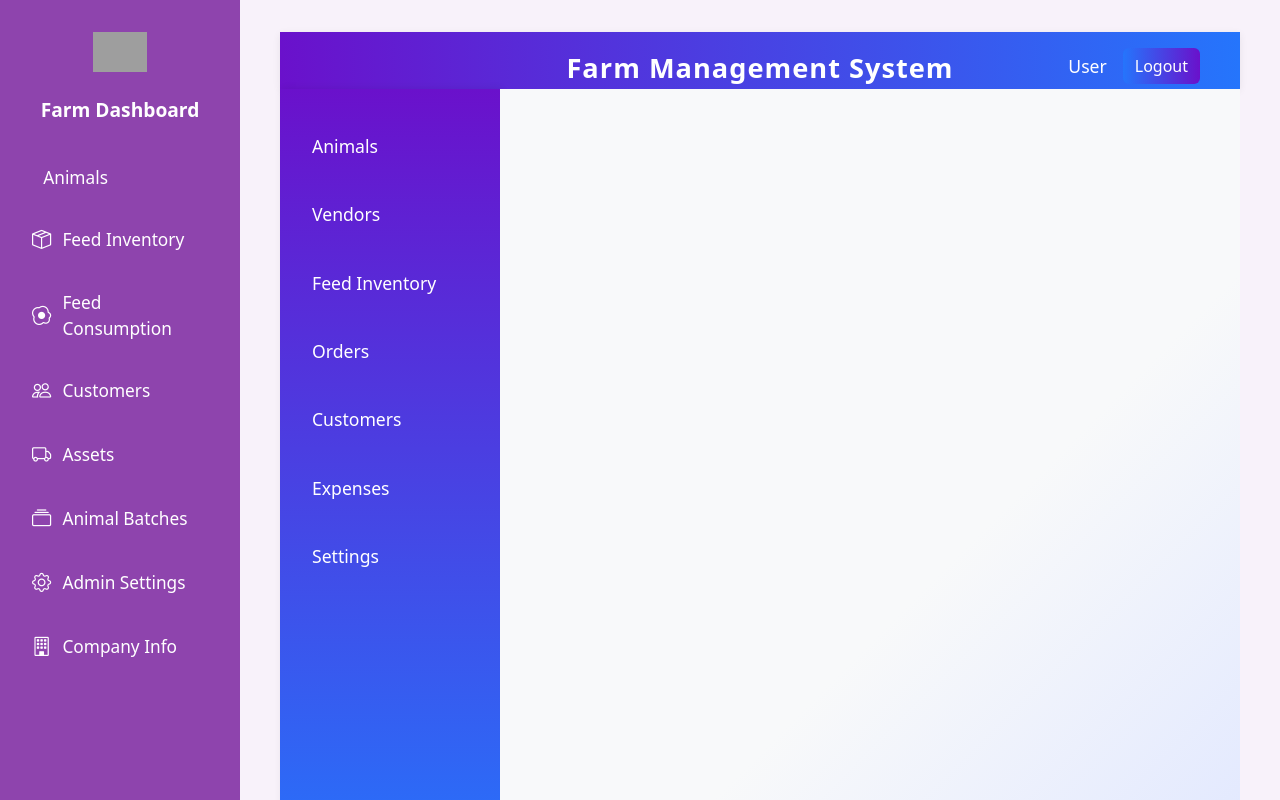
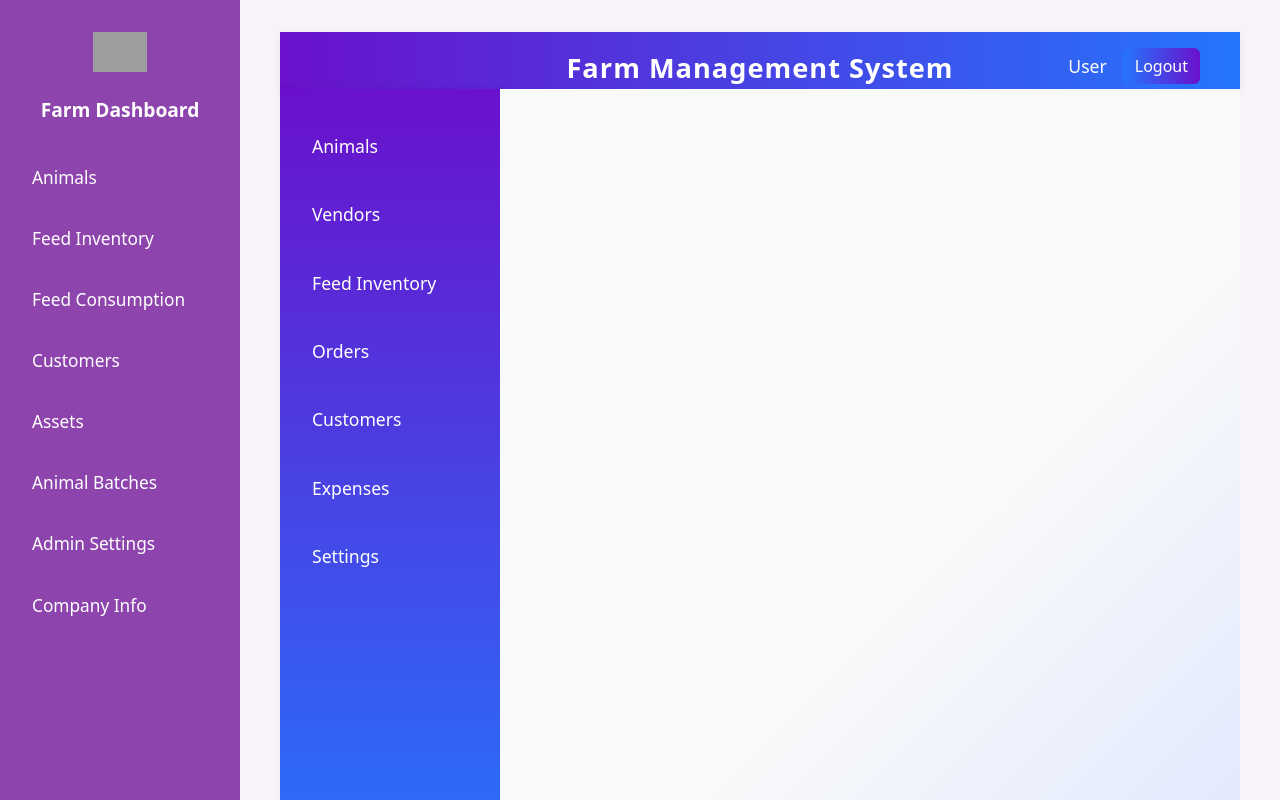
Before and after one commit to Bhanusai050/angular-fms-project, an Angular app: page /Dashboard in a window 1280 px wide. Shown: the top 800 px of the page. Built offline with nearby package versions, Linux system fonts and the light colour scheme; grey boxes are pictures that could not be loaded.

Commit message:
Updated main-layout HTML

```diff
--- a/src/app/main-layout/main-layout.component.html
+++ b/src/app/main-layout/main-layout.component.html
@@ -5,14 +5,14 @@
       <div class="sidenav-title">Farm Dashboard</div>
     </div>
     <ul class="sidenav-links">
-      <li><a routerLink="/dashboard/animals" routerLinkActive="active"><i class="bi bi-cow"></i> Animals</a></li>
-      <li><a routerLink="/dashboard/feed-inventory" routerLinkActive="active"><i class="bi bi-box-seam"></i> Feed Inventory</a></li>
-      <li><a routerLink="/dashboard/feed-consumption" routerLinkActive="active"><i class="bi bi-egg-fried"></i> Feed Consumption</a></li>
-      <li><a routerLink="/dashboard/customers" routerLinkActive="active"><i class="bi bi-people"></i> Customers</a></li>
-      <li><a routerLink="/dashboard/assets" routerLinkActive="active"><i class="bi bi-truck"></i> Assets</a></li>
-      <li><a routerLink="/dashboard/animal-batches" routerLinkActive="active"><i class="bi bi-collection"></i> Animal Batches</a></li>
-      <li><a routerLink="/dashboard/admin-settings" routerLinkActive="active"><i class="bi bi-gear"></i> Admin Settings</a></li>
-      <li><a routerLink="/dashboard/company-info" routerLinkActive="active"><i class="bi bi-building"></i> Company Info</a></li>
+      <li><a routerLink="/dashboard/animals" routerLinkActive="active">Animals</a></li>
+      <li><a routerLink="/dashboard/feed-inventory" routerLinkActive="active">Feed Inventory</a></li>
+      <li><a routerLink="/dashboard/feed-consumption" routerLinkActive="active">Feed Consumption</a></li>
+      <li><a routerLink="/dashboard/customers" routerLinkActive="active">Customers</a></li>
+      <li><a routerLink="/dashboard/assets" routerLinkActive="active">Assets</a></li>
+      <li><a routerLink="/dashboard/animal-batches" routerLinkActive="active">Animal Batches</a></li>
+      <li><a routerLink="/dashboard/admin-settings" routerLinkActive="active">Admin Settings</a></li>
+      <li><a routerLink="/dashboard/company-info" routerLinkActive="active">Company Info</a></li>
     </ul>
   </nav>
   <main class="main-content">
```
